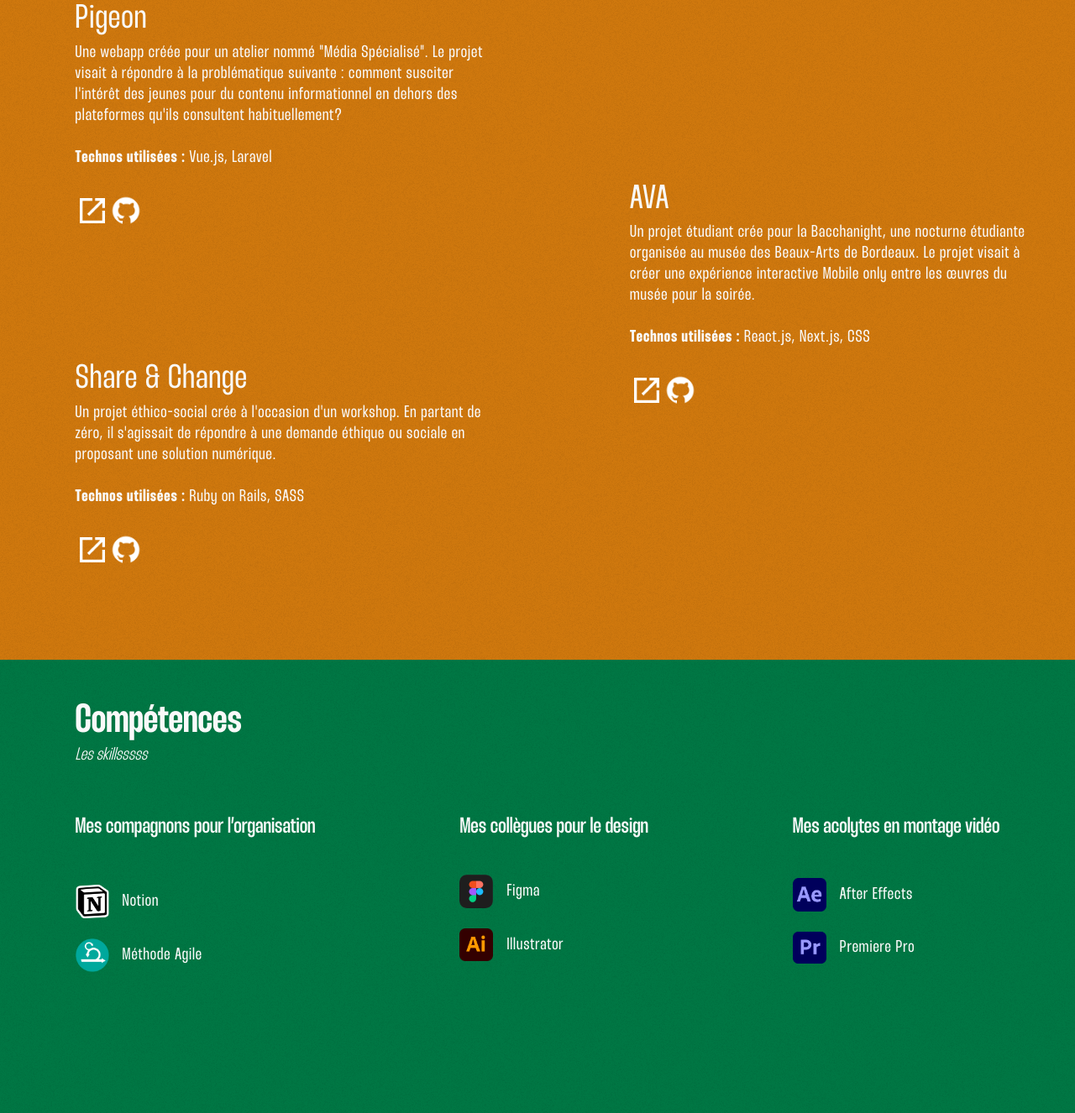
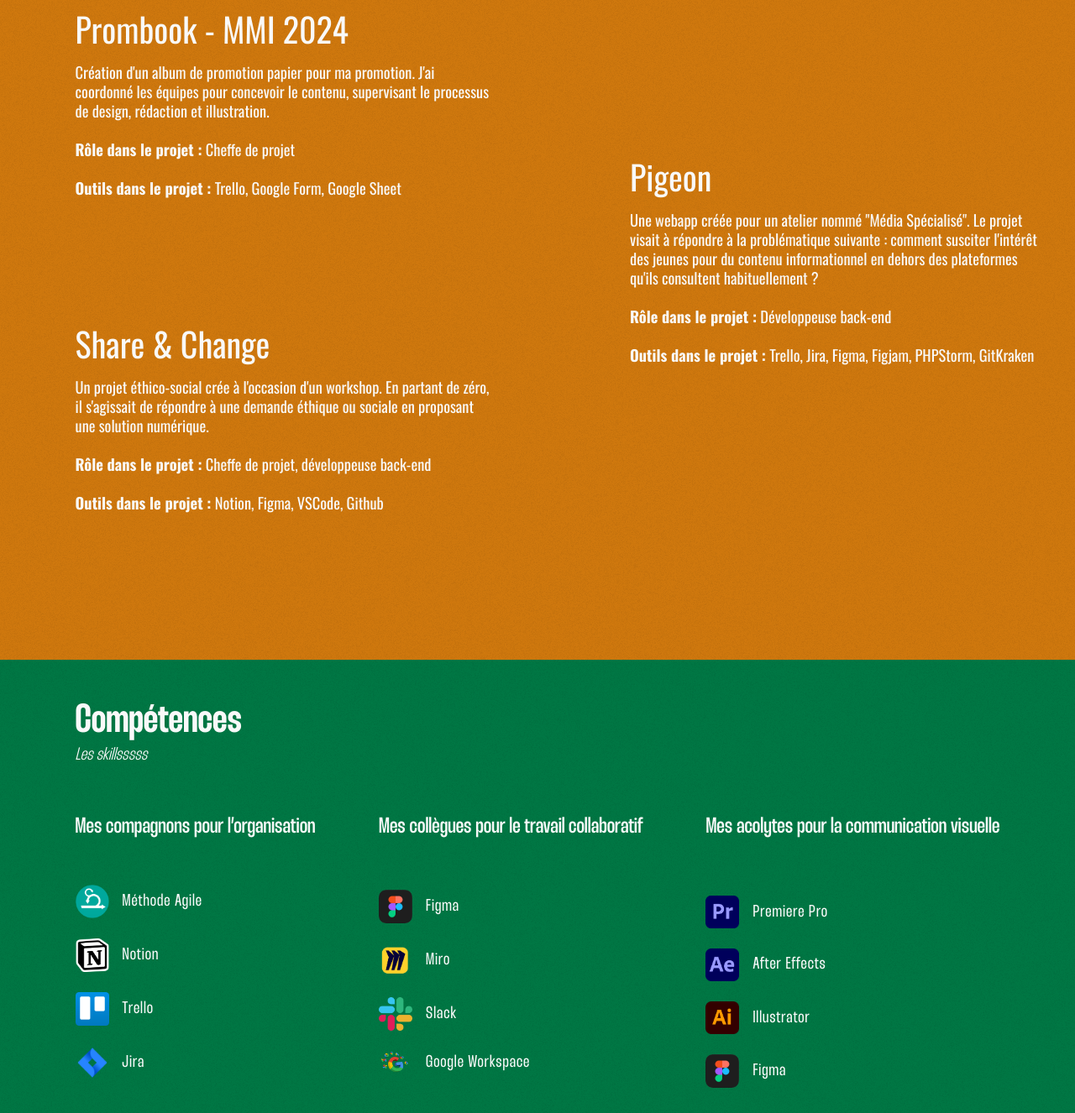
Before and after one commit to Francia-bdz/Portfolio_V2, a website: page index.html in a window 1280 px wide. Shown: the part 934-2260 px from the top of the page at 84% size. Drawn offline with nearby package versions, Linux system fonts and the light colour scheme; files whose address does not match are found by name.

Commit message:
feat : update information

```diff
--- a/index.html
+++ b/index.html
@@ -63,62 +63,39 @@
             </div>
             <div class="container_item">
                 <div class="item item_left">
+                    <a href="/assets/Prombook MMI2024.pdf" target="_blank">
+                        <p class="title">Prombook - MMI 2024</p>
+                    </a>
+                    <p> <a href="/assets/Prombook MMI2024.pdf" target="_blank">Création d'un album de promotion papier pour ma promotion.
+                    J'ai coordonné les équipes pour concevoir le contenu, supervisant le processus de design, rédaction et illustration. </a>
+                    <br /><br /><span class="bold">Rôle dans le projet :</span> Cheffe de projet
+                    <br /><br /><span class="bold">Outils dans le projet :</span> Trello, Google Form, Google Sheet
+                    </p>
+                </div>
+                <div class="item item_right">
                     <a href="https://pigeon.ovh" target="_blank">
                         <p class="title">Pigeon</p>
                     </a>
-                    <p>Une webapp créée pour un atelier nommé "Média Spécialisé".
-                    Le projet visait à répondre à la problématique suivante : comment susciter l'intérêt des jeunes pour du contenu informationnel en
-                    dehors des plateformes qu'ils consultent habituellement?
-                        <br /><br /><span class="bold">Technos utilisées :</span> Vue.js, Laravel
+                    <p><a href="https://pigeon.ovh" target="_blank">Une webapp créée pour un atelier nommé "Média Spécialisé".
+                        Le projet visait à répondre à la problématique suivante : comment susciter l'intérêt des jeunes pour du contenu informationnel en
+                        dehors des plateformes qu'ils consultent habituellement ?</a>
+                            <br /><br /><span class="bold">Rôle dans le projet :</span> Développeuse back-end
+                            <br /><br /><span class="bold">Outils dans le projet :</span> Trello, Jira, Figma, Figjam, PHPStorm, GitKraken
+
                     </p>
-                    <div class="image">
-                        <a href="https://pigeon.ovh" target="_blank"><img
-                                src="/assets/image/icons8-external-link-96.png" alt="Lien vers le projet Pigeon"
-                                title="Lien vers le projet Pigeon"></a>
-                        <a href="https://github.com/pigeon-voyageur/webapp" target="_blank"><img
-                                src="/assets/image/icons8-github-90.png" alt="Lien vers le GIT du projet Pigeon"
-                                title="Lien vers le GIT du projet Pigeon"></a>
 
-                    </div>
-                </div>
-                <div class="item item_right">
-                    <a href="https://ava-bacchanight.netlify.app/" target="_blank">
-                        <p class="title">AVA</p>
-                    </a>
-                    <p>Un projet étudiant crée pour la Bacchanight, une nocturne étudiante organisée
-                        au musée des Beaux-Arts de Bordeaux.
-                        Le projet visait à créer une expérience interactive Mobile only entre les œuvres du musée pour
-                        la soirée.
-                        <br /><br /><span class="bold">Technos utilisées :</span> React.js, Next.js, CSS
-                    </p>
-                    <div class="image">
-                        <a href="https://ava-bacchanight.netlify.app/" target="_blank"><img
-                                src="/assets/image/icons8-external-link-96.png" alt="Lien vers le projet AVA"
-                                title="Lien vers le projet AVA"></a>
-                        <a href="https://github.com/goaaat-production/Ava-Next" target="_blank"><img
-                                src="/assets/image/icons8-github-90.png" alt="Lien vers le GIT du projet AVA"
-                                title="Lien vers le GIT du projet AVA"></a>
-                    </div>
                 </div>
                 <div class="item item_left">
                     <a href="https://share-and-change.osc-fr1.scalingo.io/"target="_blank">
                         <p class="title">Share & Change</p>
                     </a>
-                    <p>Un projet éthico-social crée à l'occasion d'un workshop. En partant de zéro, il s'agissait de
+                    <p><a href="https://share-and-change.osc-fr1.scalingo.io/" target="_blank">Un projet éthico-social crée à l'occasion d'un workshop. En partant de zéro, il s'agissait de
                         répondre à une demande
-                        éthique ou sociale en proposant une solution numérique.
-                        <br /><br /><span class="bold">Technos utilisées :</span> Ruby on Rails, SASS
+                        éthique ou sociale en proposant une solution numérique.</a>
+                        <br /><br /><span class="bold">Rôle dans le projet :</span> Cheffe de projet, développeuse back-end
+                        <br /><br /><span class="bold">Outils dans le projet :</span> Notion, Figma, VSCode, Github
                     </p>
-                    <div class="image">
-                        <a href="https://share-and-change.osc-fr1.scalingo.io/" target="_blank"><img
-                                src="/assets/image/icons8-external-link-96.png"
-                                alt="Lien vers le projet Share and Change"
-                                title="Lien vers le projet Share and Change"></a>
-                        <a href="https://github.com/Share-and-change/share-and-change" target="_blank"><img
-                                src="/assets/image/icons8-github-90.png"
-                                alt="Lien vers le GIT du projet Share and Change"
-                                title="Lien vers le GIT du projet Share and Change"></a>
-                    </div>
+
                 </div>
             </div>
         </div>
@@ -135,41 +112,66 @@
                         <h4>Mes compagnons pour l’organisation</h4>
                         <ul>
                             <li>
+                                <img src="/assets/image/Agile.png">
+                                <p>Méthode Agile</p>
+                            </li>
+                            <li>
                                 <img src="/assets/image/Notion.png">
                                 <p>Notion</p>
                             </li>
                             <li>
-                                <img src="/assets/image/Agile.png">
-                                <p>Méthode Agile</p>
+                                <img src="/assets/image/Trello.png">
+                                <p>Trello</p>
                             </li>
+                            <li>
+                                <img src="/assets/image/Jira.png">
+                                <p>Jira</p>
                             </li>
                         </ul>
 
                     </div>
 
                     <div class="design_tools tools">
-                        <h4>Mes collègues pour le design</h4>
+                        <h4>Mes collègues pour le travail collaboratif</h4>
                         <ul>
                             <li>
                                 <img src="/assets/image/Figma.png">
                                 <p>Figma</p>
                             </li>
                             <li>
-                                <img src="/assets/image/Illustrator.png">
-                                <p>Illustrator</p>
+                                <img src="/assets/image/Miro.png">
+                                <p>Miro</p>
                             </li>
+                            <li>
+                                <img src="/assets/image/Slack.png">
+                                <p>Slack</p>
+                            </li>
+                            <li>
+                                <img src="/assets/image/Google_Workspace.png">
+                                <p>Google Workspace</p>
+                            </li>
+
+
                         </ul>
                     </div>
                     <div class="video_tools tools">
-                        <h4>Mes acolytes en montage vidéo</h4>
+                        <h4>Mes acolytes pour la communication visuelle</h4>
                         <ul>
+                            <li>
+                                <img src="/assets/image/Premiere_Pro.png">
+                                <p>Premiere Pro</p>
+                            </li>
                             <li>
                                 <img src="/assets/image/After_Effects.png">
                                 <p>After Effects</p>
                             </li>
                             <li>
-                                <img src="/assets/image/Premiere_Pro.png">
-                                <p>Premiere Pro</p>
+                                <img src="/assets/image/Illustrator.png">
+                                <p>Illustrator</p>
+                            </li>
+                            <li>
+                                <img src="/assets/image/Figma.png">
+                                <p>Figma</p>
                             </li>
                         </ul>
 
--- a/styles/about.scss
+++ b/styles/about.scss
@@ -148,6 +148,8 @@
     }
 
     .legals {
+      font-family: 'Oswald', sans-serif;
+      letter-spacing: 0;
       padding: 2% 0 2% 7%;
       font-size: 18px;
     }
--- a/styles/global.scss
+++ b/styles/global.scss
@@ -23,6 +23,7 @@ html, body{
         overflow-x: hidden;
     }
 }
+
 
 a {
     text-decoration: none;
--- a/styles/projects.scss
+++ b/styles/projects.scss
@@ -86,14 +86,31 @@
                 }
 
                 p {
-                    font-size: 125%;
+                    font-family: 'Oswald', sans-serif;
+                    letter-spacing: 0;
+                    font-size: 115%;
                     font-weight: 400;
                     line-height: 125%;
                     @media screen and (max-width: 425px) {
                         font-size: 120%;
                     }
 
+                    a {
+                        font-family: 'Oswald', sans-serif;
+                        font-size: 100%;
+                        letter-spacing: 0;
+                        font-weight: 400;
+                        line-height: 125%;
+                        transition: all 0.3s ease-in-out;
+                    }
+
+                    a:hover {
+                        color: #FFE9CF ;
+                    }
+
                     .bold {
+                        font-family: 'Oswald', sans-serif;
+                        letter-spacing: 0;
                         font-weight: bold;
                     }
 
```
Also changed, not shown: assets/image/Google_Workspace.png (added), assets/image/Jira.png (added), assets/image/Miro.png (added), assets/image/Slack.png (added), assets/image/Trello.png (added), styles/index.css, 3 other files.
